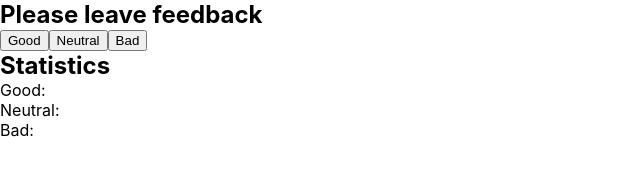
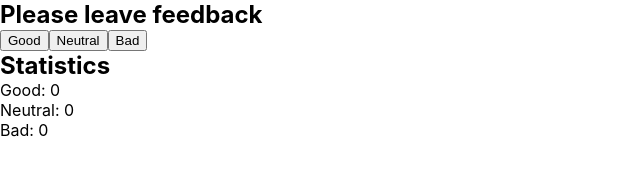
Before and after one commit to IvashkaVIP/goit-react-hw-04-feedback, a React (Create React App) app: page / in a window 1280 px wide. Shown: the top 190 px of the page, without its empty margins (0-640 px from the left). Built offline with nearby package versions, Linux system fonts and the light colour scheme.

Commit message:
add step state+onClick

```diff
--- a/src/components/Feedback/Feedback.jsx
+++ b/src/components/Feedback/Feedback.jsx
@@ -1,29 +1,47 @@
-import React from "react";
-
+import React from 'react';
 
 export class Feedback extends React.Component {
-  handleGoodBtn() { console.log('good')}
-  handleNeutralBtn() {console.log('neutral')}
-  handleBadBtn() {console.log('bad')}
+  state = {
+    good: 0,
+    neutral: 0,
+    bad: 0,
+  };
+  handleGoodBtn = () => {
+      this.setState({ good: 10 });
+      console.log('good');
+  };
+    handleNeutralBtn = () => {
+      this.setState({ neutral: 20 });
+    console.log('neutral');
+  };
+    handleBadBtn = () => {
+      this.setState({ bad: 30 });
+    console.log('bad');
+  };
 
   render() {
     return (
       <>
         <h2>Please leave feedback</h2>
         <div className="btn-wrap">
-          <button type="button" onClick={this.handleGoodBtn}>Good</button>
-          <button type="button" onClick={this.handleNeutralBtn}>Neutral</button>
-          <button type="button" onClick={this.handleBadBtn}>Bad</button>
+          <button type="button" onClick={this.handleGoodBtn}>
+            Good
+          </button>
+          <button type="button" onClick={this.handleNeutralBtn}>
+            Neutral
+          </button>
+          <button type="button" onClick={this.handleBadBtn}>
+            Bad
+          </button>
         </div>
         <h2>Statistics</h2>
-        <p>Good: </p>
-        <p>Neutral: </p>
-        <p>Bad: </p>
+        <p>Good: {this.state.good}</p>
+        <p>Neutral: {this.state.neutral}</p>
+        <p>Bad: {this.state.bad}</p>
       </>
     );
   }
 }
-
 
 // export const Feedback = ({ }) => {
 //     return (
```
